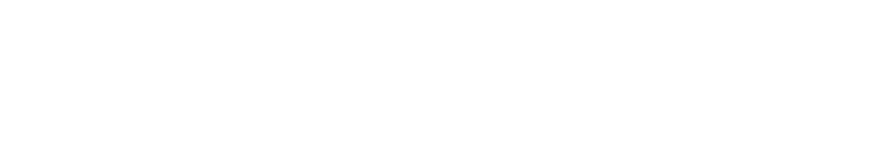
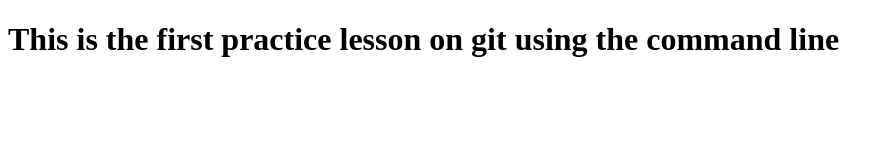
Before and after one commit to ekhatorosahon/first-git-practice, a plain HTML site: page index.html in a window 1280 px wide. Shown: the whole page, without its empty margins (0-894 px from the left). Drawn offline with Linux system fonts and the light colour scheme.

Commit message:
adding container div

```diff
--- a/index.html
+++ b/index.html
@@ -8,6 +8,8 @@
   <title>first git lesson</title>
 </head>
 <body>
-
+  <div class="container">
+    <h1>This is the first practice lesson on git using the command line</h1>
+  </div>
 </body>
 </html>
```
